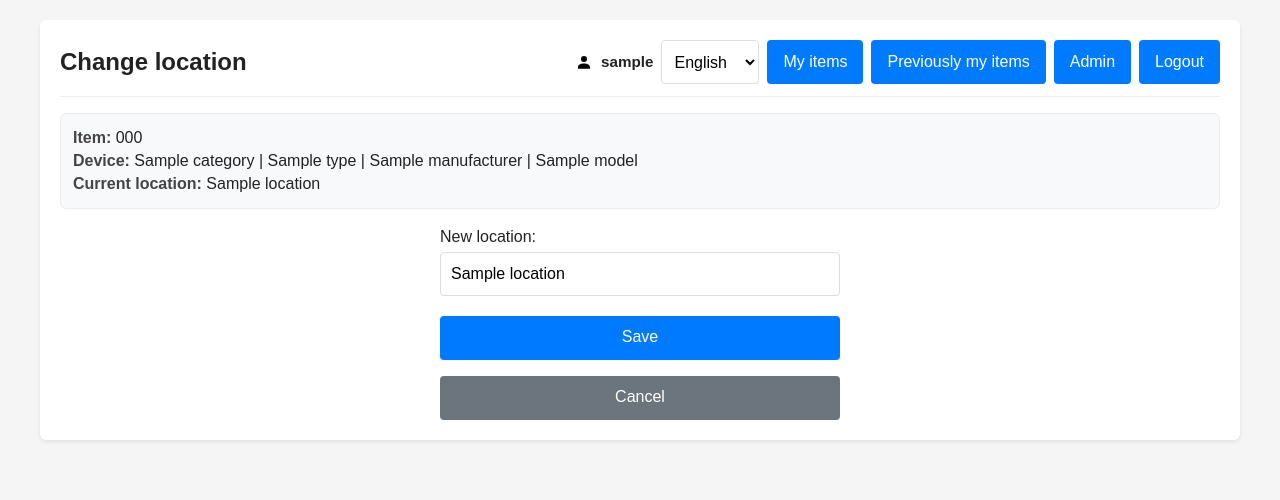
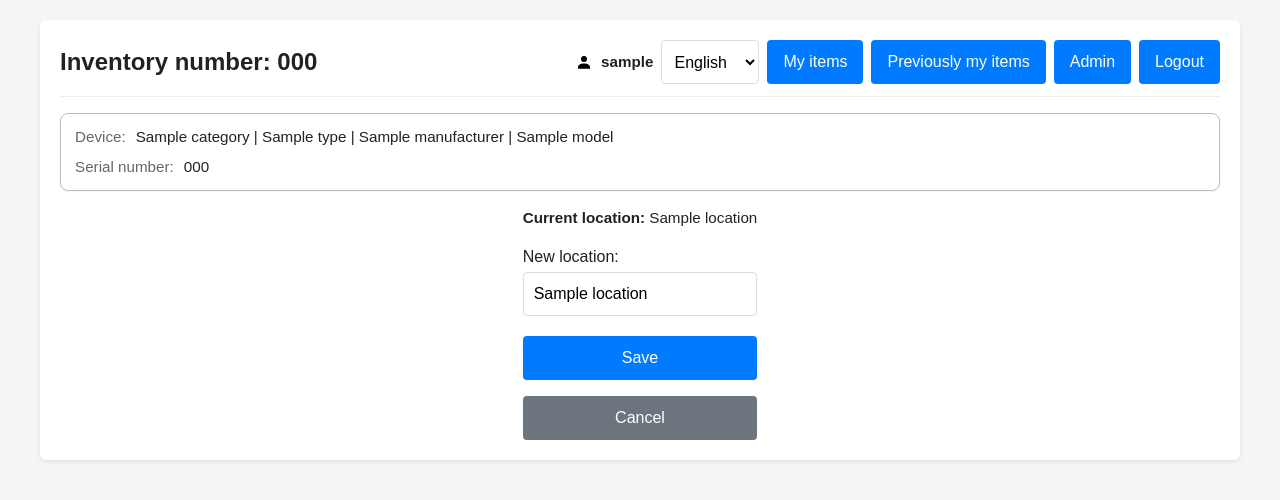
Before and after one commit to disafronov/sloths-inventory, a Django app: page /items/1/change-location/ in a window 1280 px wide. Shown: the top 500 px of the page. Run offline with Django 5.2, Linux system fonts and the light colour scheme; a user stored in the database is signed in; tables that the repository leaves empty hold one stand-in row (values such as "Sample post"); parts of the project's set-up code (start-up, migrations or seed data) failed here and were passed over.

Commit message:
refactor: update localization files and templates for inventory management
- Updated POT-Creation-Date in localization files for English and Russian.
- Adjusted translation references in various templates to ensure consistency with the latest changes.
- Enhanced item detail displays in the change location and transfer creation templates for better user experience.

Signed-off-by: Dmitrii Safronov <zimniy@cyberbrain.cc>

```diff
--- a/src/common/static/common/app.css
+++ b/src/common/static/common/app.css
@@ -444,6 +444,13 @@ body.nav-open {
   gap: var(--space-row);
 }
 
+/* Current context above a labeled field (e.g. location before "New location"). */
+.form-container .form-readout {
+  margin: 0 0 var(--space-2);
+  font-size: 0.95rem;
+  color: #222;
+}
+
 .change-location-form select {
   width: 100%;
   padding: 12px 10px;
--- a/src/inventory/templates/inventory/change_location.html
+++ b/src/inventory/templates/inventory/change_location.html
@@ -1,15 +1,24 @@
 {% extends "base.html" %}
 {% load i18n %}
 
-{% block title %}{% trans "Change location" %} - {% trans "Sloths Inventory" %}{% endblock %}
+{% block title %}
+    {% trans "Change location" %} - {% trans "Inventory number" %} {{ item.inventory_number }} - {% trans "Sloths Inventory" %}
+{% endblock %}
 
-{% block heading %}{% trans "Change location" %}{% endblock %}
+{% block heading %}{% trans "Inventory number" %}: {{ item.inventory_number }}{% endblock %}
 
 {% block content %}
-<div class="item-meta">
-    <strong>{% trans "Item" %}:</strong> {{ item.inventory_number }}<br>
-    <strong>{% trans "Device" %}:</strong> {{ item.device }}<br>
-    <strong>{% trans "Current location" %}:</strong> {{ current_location }}
+<div class="page-stack">
+    <p class="sr-only">{% trans "Change location" %}</p>
+    <div class="item-card" aria-label="{% trans 'Item details' %}">
+        <div class="item-card__row">
+            <span class="item-card__label">{% trans "Device" %}:</span>
+            <span class="item-card__value">{{ item.device }}</span>
+        </div>
+        <div class="item-card__row">
+            <span class="item-card__label">{% trans "Serial number" %}:</span>
+            <span class="item-card__value">{{ item.serial_number|default:"-" }}</span>
+        </div>
     </div>
 
     <form method="post" class="form-container change-location-form">
@@ -17,6 +26,10 @@
         {% if error %}
             <p class="form-error" role="alert">{{ error }}</p>
         {% endif %}
+        <p class="form-readout">
+            <strong>{% trans "Current location" %}:</strong>
+            {{ current_location }}
+        </p>
         <p>
             <label for="location_id">{% trans "New location" %}:</label>
             <select
@@ -38,6 +51,7 @@
             >{% trans "Cancel" %}</a>
         </div>
     </form>
+</div>
 {% endblock %}
 
 {% block extrabody %}
```
Also changed, not shown: src/inventory/templates/inventory/transfer_create.html (+17 -6 lines), src/catalogs/locale/en/LC_MESSAGES/django.po, src/catalogs/locale/ru/LC_MESSAGES/django.po, src/common/locale/en/LC_MESSAGES/django.po, src/common/locale/ru/LC_MESSAGES/django.po, src/inventory/locale/en/LC_MESSAGES/django.po, src/inventory/locale/ru/LC_MESSAGES/django.po. Lines whose indentation alone changed are shown as unchanged.
